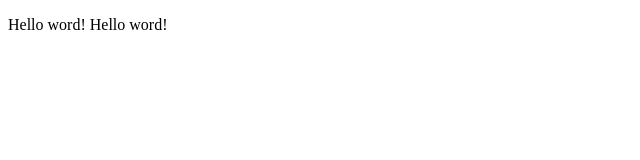
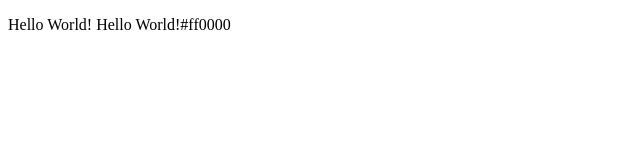
Before and after one commit to Cyriane1/Cyriane1.github.io, a plain HTML site: page index.html in a window 1280 px wide. Shown: the whole page, without its empty margins (0-640 px from the left). Drawn offline with Linux system fonts and the light colour scheme.

Commit message:
Fix typo

```diff
--- a/index.html
+++ b/index.html
@@ -4,6 +4,6 @@
           <title>Hello World! </title>
         <head>
         <body>
-          <p>Hello word! Hello word!</p>
+          <p>Hello World! Hello World!#ff0000</p>
         </body>
       </html>
```
